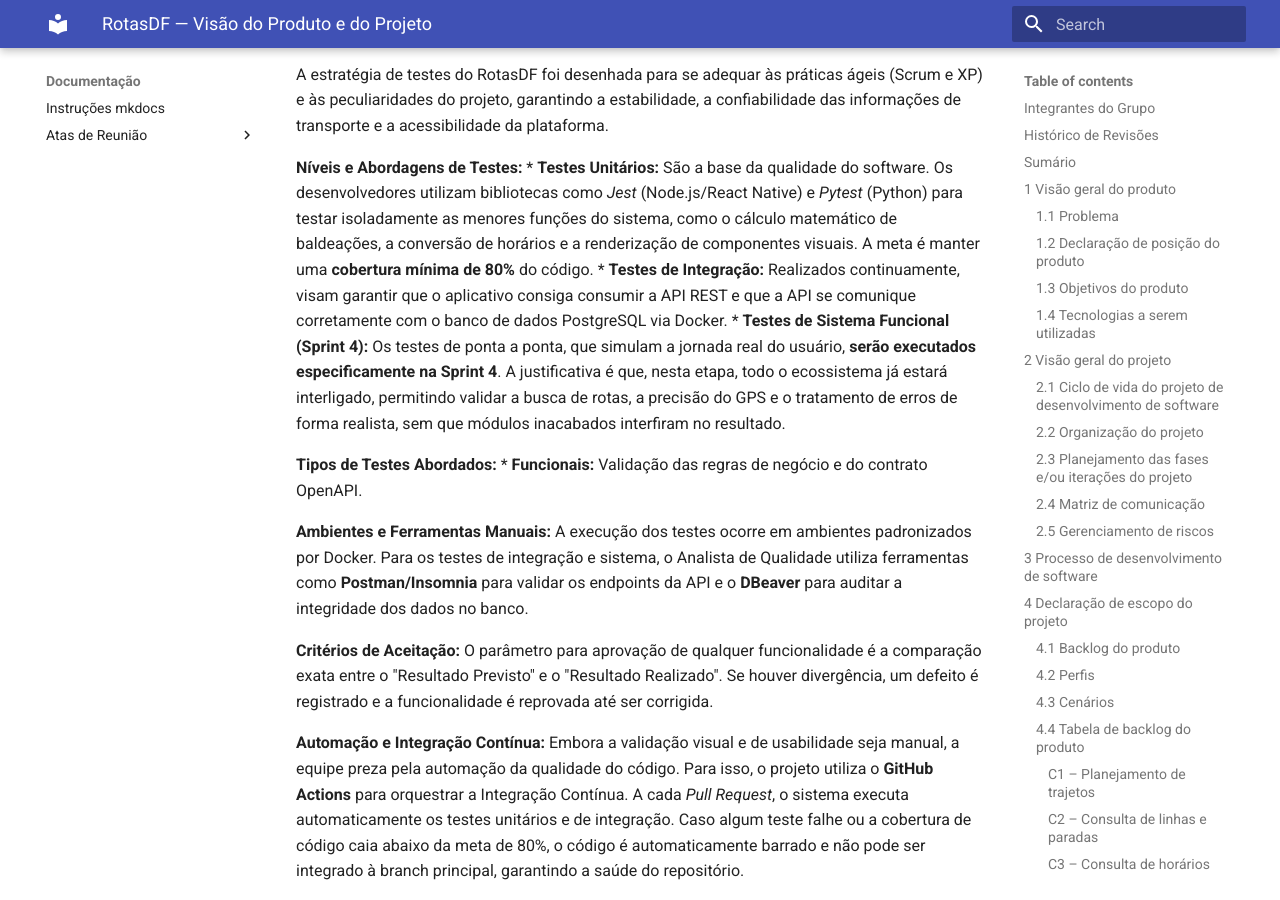
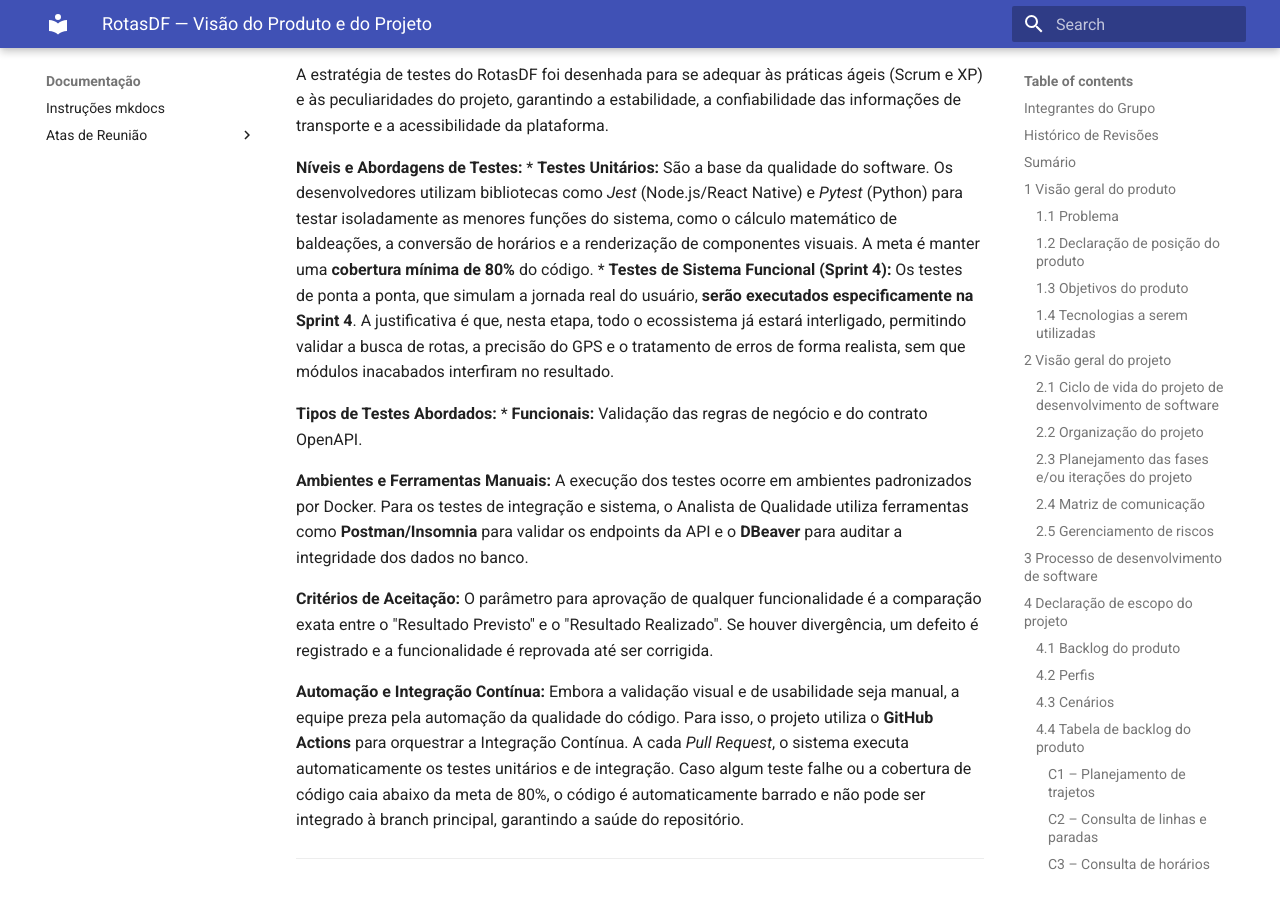
Before and after one commit to FGA0138-MDS-Ajax/2026.2-T02-Knuth, an MkDocs documentation site: the page built from docs/Documento_de_Visao_do_Produto.md, in a window 1280 px wide and 900 px high, scrolled down 24085 px. Built offline with MkDocs 1.6.1 and Material for MkDocs 9.7.7, drawn with Linux system fonts in a browser that asks for light colours.

Commit message:
retira testes de integração

```diff
--- a/docs/Documento_de_Visao_do_Produto.md
+++ b/docs/Documento_de_Visao_do_Produto.md
@@ -364,7 +364,6 @@ A estratégia de testes do RotasDF foi desenhada para se adequar às práticas
 
 **Níveis e Abordagens de Testes:**
 * **Testes Unitários:** São a base da qualidade do software. Os desenvolvedores utilizam bibliotecas como *Jest* (Node.js/React Native) e *Pytest* (Python) para testar isoladamente as menores funções do sistema, como o cálculo matemático de baldeações, a conversão de horários e a renderização de componentes visuais. A meta é manter uma **cobertura mínima de 80%** do código.
-* **Testes de Integração:** Realizados continuamente, visam garantir que o aplicativo consiga consumir a API REST e que a API se comunique corretamente com o banco de dados PostgreSQL via Docker.
 * **Testes de Sistema Funcional (Sprint 4):** Os testes de ponta a ponta, que simulam a jornada real do usuário, **serão executados especificamente na Sprint 4**. A justificativa é que, nesta etapa, todo o ecossistema já estará interligado, permitindo validar a busca de rotas, a precisão do GPS e o tratamento de erros de forma realista, sem que módulos inacabados interfiram no resultado.
 
 **Tipos de Testes Abordados:**
```
